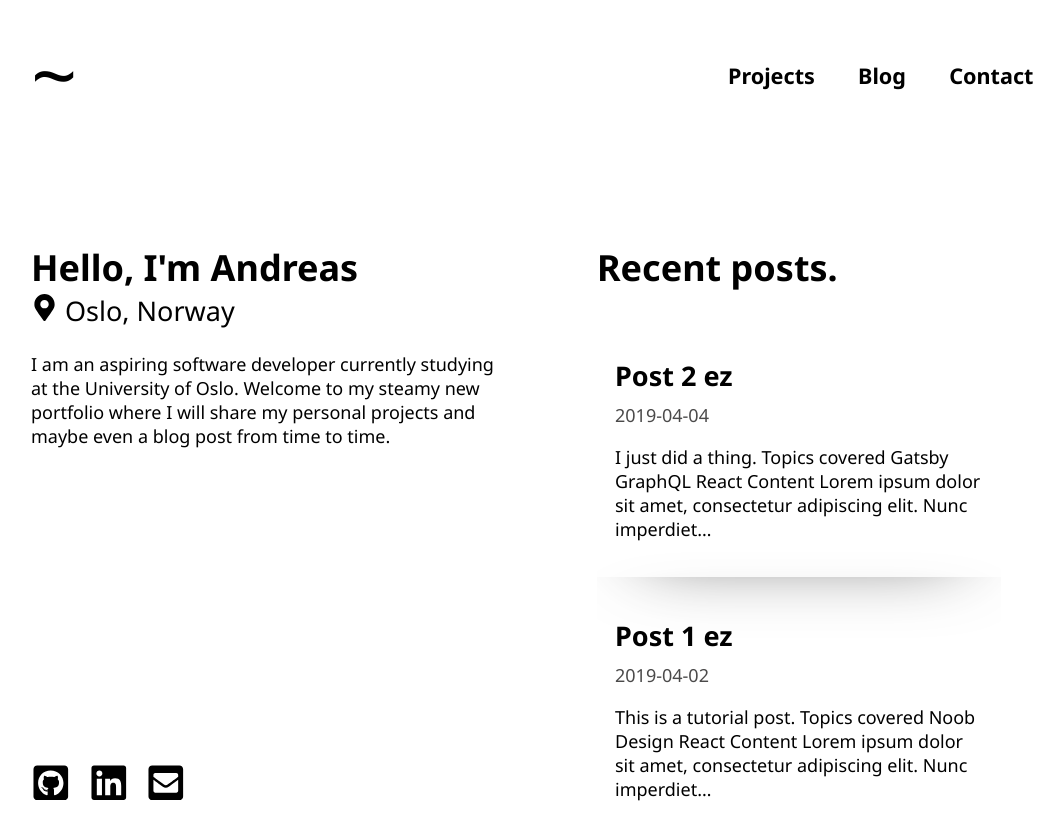
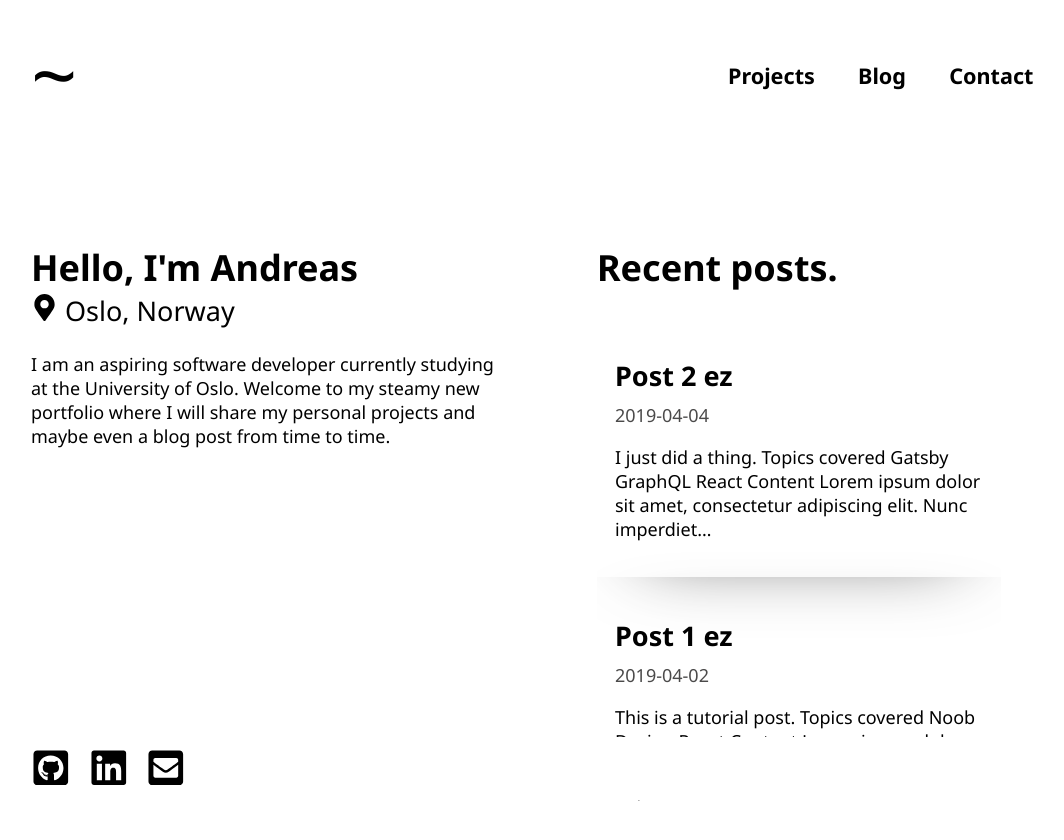
Before and after one commit to andreaslimidev/portfolio-site, a Gatsby site: page / in a window 1280 px wide. Shown: the whole page, without its empty margins (97-1161 px from the left). Built offline with nearby package versions, Linux system fonts and the light colour scheme; Gatsby itself is replaced by a stand-in of ours.

Commit message:
fixed toolbar to bottom and added bg color

```diff
--- a/src/components/footer.js
+++ b/src/components/footer.js
@@ -7,7 +7,7 @@ import { graphql, useStaticQuery } from 'gatsby'
 const IconContainer = styled.div`
   font-size: 2.2rem;
   display: flex;
-  margin-top: 4rem;
+
 `;
 
 const Icon = styled.a`
--- a/src/layouts/layout.js
+++ b/src/layouts/layout.js
@@ -18,7 +18,7 @@ const Layout = ({ children }) => {
       <Fade>
       {children}
       </Fade>
-      <Footer />
+      <Footer  />
     </div>
   );
 };
--- a/src/layouts/layout.module.css
+++ b/src/layouts/layout.module.css
@@ -20,6 +20,12 @@
   overflow: auto;
 }
 
+.fixedBottom {
+  position: fixed;
+  left: 0;
+  bottom: 0;
+}
+
 @media (max-width: 800px) {
   .container {
     grid-template-columns: 1fr;
--- a/src/styles/global.css
+++ b/src/styles/global.css
@@ -35,3 +35,13 @@ a {
 body {
   margin: 0;
 }
+
+footer {
+  position: fixed;
+  left: 10vw;
+  bottom: 0;
+  background-color: white;
+  width: 100%;
+  margin-top: 3rem;
+  padding-top: 0.5rem;
+}
```
